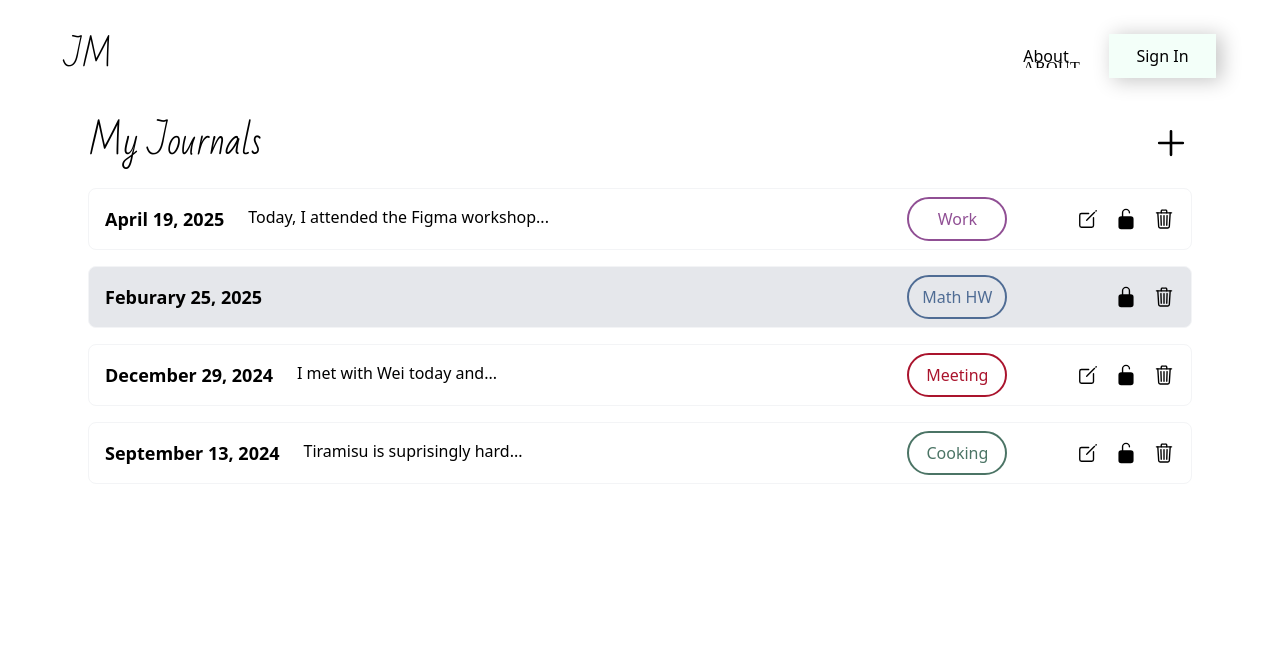
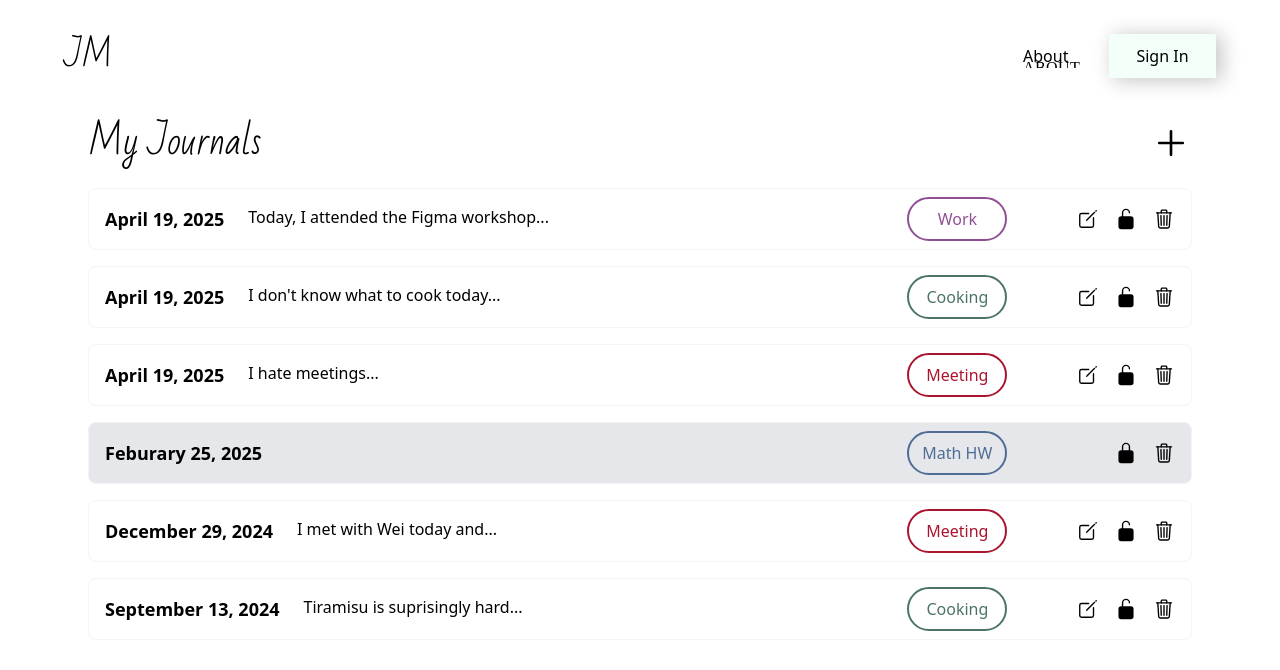
Before and after one commit to ElizabethW00/JournalMe, a Next.js app: page /journals in a window 1280 px wide. Shown: the top 670 px of the page. Built offline with nearby package versions, Linux system fonts and the light colour scheme; no server answers; a web font is replaced by a local one.

Commit message:
added more calender entries and fixed nav

```diff
--- a/src/app/(root)/journals/page.tsx
+++ b/src/app/(root)/journals/page.tsx
@@ -7,27 +7,35 @@ import Link from "next/link";
 const Journals = () => {
   const [entries, setEntries] = useState([
     {
-      id: 1,
       date: "April 19, 2025",
       excerpt: "Today, I attended the Figma workshop...",
       category: "Work",
       locked: false,
     },
     {
-      id: 2,
+      date: "April 19, 2025",
+      excerpt: "I don't know what to cook today...",
+      category: "Cooking",
+      locked: false,
+    },
+    {
+      date: "April 19, 2025",
+      excerpt: "I hate meetings...",
+      category: "Meeting",
+      locked: false,
+    },
+    {
       date: "Feburary 25, 2025",
       category: "Math HW",
       locked: true,
     },
     {
-      id: 3,
       date: "December 29, 2024",
       excerpt: "I met with Wei today and...",
       category: "Meeting",
       locked: false,
     },
     {
-      id: 4,
       date: "September 13, 2024",
       excerpt: "Tiramisu is suprisingly hard...",
       category: "Cooking",
@@ -37,14 +45,14 @@ const Journals = () => {
 
   const handleToggleLock = (id: number) => {
     setEntries((prev) =>
-      prev.map((entry) =>
-        entry.id === id ? { ...entry, locked: !entry.locked } : entry
+      prev.map((entry, index) =>
+        index === id ? { ...entry, locked: !entry.locked } : entry
       )
     );
   };
 
   const handleDelete = (id: number) => {
-    setEntries((prev) => prev.filter((entry) => entry.id !== id));
+    setEntries((prev) => prev.filter((entry, index) => index !== id));
   };
 
   return (
@@ -56,8 +64,10 @@ const Journals = () => {
         </Link>
       </div>
       <div className="mt-6">
-        {entries.map((entry) => (
+        {entries.map((entry, index) => (
           <Entry
+            key={"JOURNAL ENTRY " + index}
+            id={index}
             {...entry}
             onDelete={handleDelete}
             onToggleLock={handleToggleLock}
--- a/src/components/NavBar/NavElements.tsx
+++ b/src/components/NavBar/NavElements.tsx
@@ -20,11 +20,7 @@ export const NavTab = ({ name, path, className, onClick }: NavTabProps) => {
   return (
     <Link
       href={path}
-      className={clsx(
-        "hyperlink flex items-center justify-center text-center mt-1",
-        className,
-        { "font-bold": isActive }
-      )}
+      className={clsx("hyperlink mt-1", className, { "font-bold": isActive })}
       onClick={onClick}
     >
       <p>{name}</p>
```
